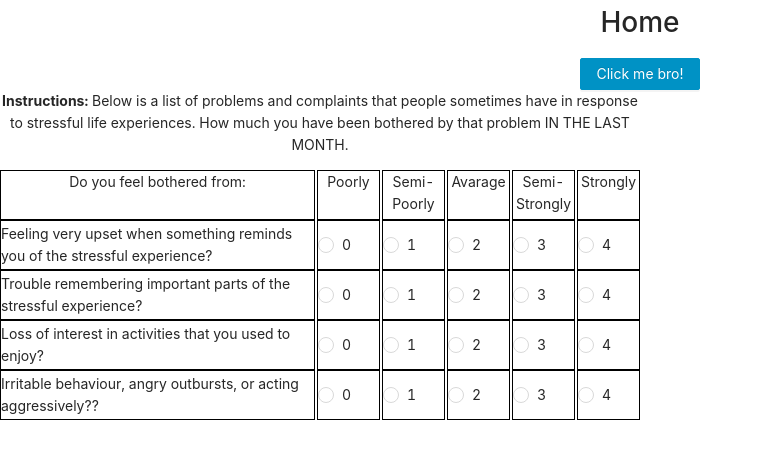
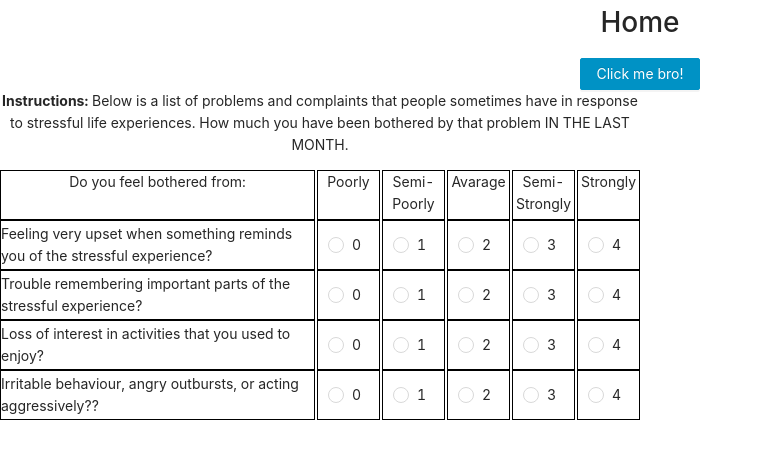
Before and after one commit to webahead14/clinic-client, a React (Create React App) app: page / in a window 1280 px wide. Shown: the top 458 px of the page, without its empty margins (0-763 px from the left). Built offline with nearby package versions, Linux system fonts and the light colour scheme.

Commit message:
css changes

```diff
--- a/src/components/Matrix/index.jsx
+++ b/src/components/Matrix/index.jsx
@@ -37,7 +37,7 @@ function Matrix({ instructions, title, columns, questions, answers }) {
                         {answers.map((answer) => {
                             return <Col span={12 / answers.length} flex={`${12 / columns.length}`}>
                                 <div className={style.matrixCell}>
-                                    <Radio checked={valueArr[questionIndex] == answer} onChange={(e) => { onChange(answer, questionIndex) }}>{answer}</Radio>
+                                    <Radio style={{ margin: "0px 0px" }} checked={valueArr[questionIndex] == answer} onChange={(e) => { onChange(answer, questionIndex) }}>{answer}</Radio>
                                 </div>
                             </Col>
                         })}
--- a/src/components/Matrix/style.module.css
+++ b/src/components/Matrix/style.module.css
@@ -15,5 +15,5 @@
 
     display: flex;
     align-items: center;
-    justify-items: center;
+    justify-content: center;
 }
```
